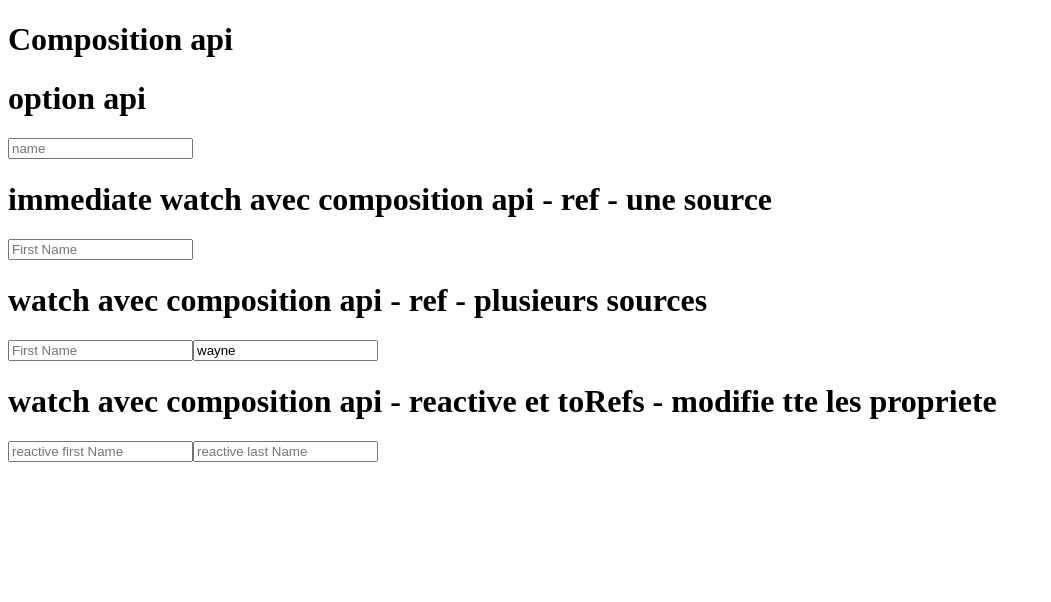
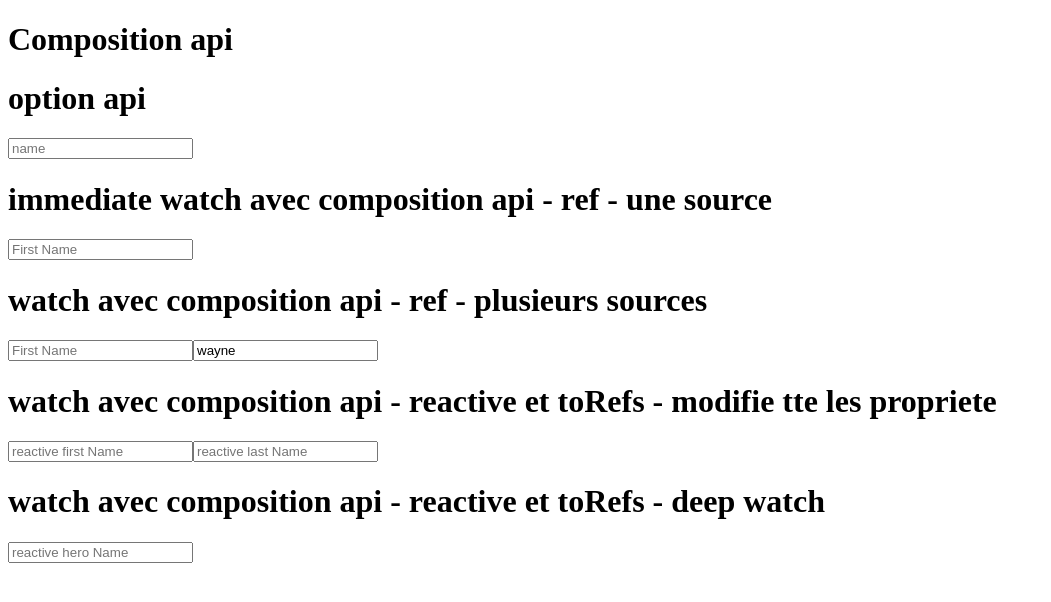
Before and after one commit to lapinRagnar/vue3_tuto, a Vue app: page / in a window 1280 px wide. Shown: the top 602 px of the page, without its empty margins (0-1051 px from the left). Built offline with nearby package versions, Linux system fonts and the light colour scheme.

Commit message:
Replacing Watchers (Part 2) - avec reactive et toRefs - deep copie of object avec lodash
nb: c'est pour un nested proprieties

il faut installer : > npm i lodash

```diff
--- a/package.json
+++ b/package.json
@@ -10,6 +10,7 @@
   "dependencies": {
     "axios": "^0.27.2",
     "core-js": "^3.8.3",
+    "lodash": "^4.17.21",
     "vue": "^3.2.13"
   },
   "devDependencies": {
--- a/src/components/Watch.vue
+++ b/src/components/Watch.vue
@@ -16,11 +16,15 @@
   <input type="text" placeholder="reactive first Name" v-model="fName">
   <input type="text" placeholder="reactive last Name" v-model="lName">
 
+  <h1>watch avec composition api - reactive et toRefs - deep watch </h1>
+  <input type="text" placeholder="reactive hero Name" v-model="options.heroName">
+
 </template>
 
 <script>
 
 import {ref, toRefs, watch, reactive} from 'vue'
+import _ from 'lodash'
 
 export default {
   name: 'WatchCompo',
@@ -41,7 +45,10 @@ export default {
 
     const state = reactive({
       fName: '',
-      lName: ''
+      lName: '',
+      options: {
+        heroName: ''
+      }
     })
 
     // modifie toute les proprieté
@@ -56,6 +63,12 @@ export default {
         console.log('newValue', newValue)
         console.log('oldValue', oldValue);
     })
+
+    // deep
+    watch(()=> _.cloneDeep(state.options) , function(newValue, oldValue){
+        console.log('newValue', newValue)
+        console.log('oldValue', oldValue);
+    }, {deep: true})
 
 
     watch([firstName, lastName], (newValues, oldValues)=>{
```
Also changed, not shown: 1 other file (tests, documents, lock files or other folders).
